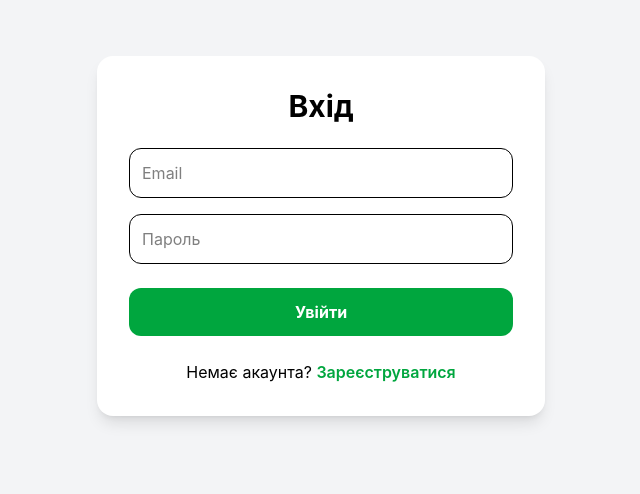
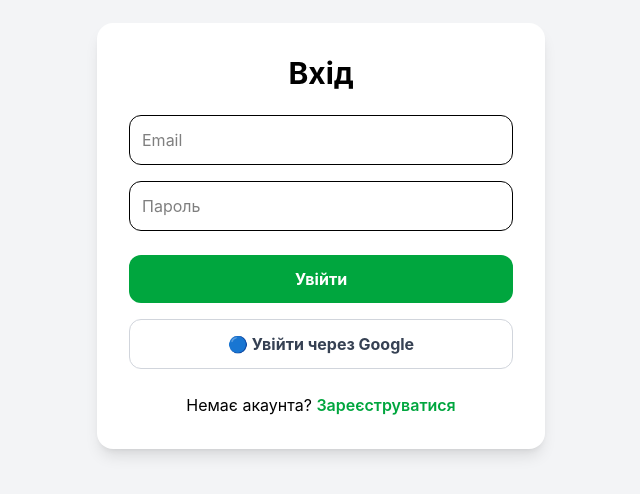
Before and after one commit to kyrylolsh/BikeMarket, a React (Vite) app: page /login in a window 1280 px wide. Shown: the part 164-658 px from the top of the page, without its empty margins (319-959 px from the left). Built offline with nearby package versions, Linux system fonts and the light colour scheme; no server answers.

Commit message:
Upgrade project

```diff
--- a/src/pages/Home.tsx
+++ b/src/pages/Home.tsx
@@ -1,11 +1,7 @@
 import { Link } from "react-router-dom";
-
 import ProductCard from "../components/ProductCard/ProductCard";
-import CategoryCard from "../components/CategoryCard/CategoryCard";
-
 import { useProducts } from "../hooks/useProducts";
 import Loader from "../components/Loader/Loader";
-import { categories } from "../data/categories";
 
 export default function Home() {
     const { products, loading } = useProducts();
@@ -26,7 +22,7 @@ export default function Home() {
         </h1>
 
         <p className="mt-6 max-w-2xl text-xl">
-          Найкращий магазин велосипедів в Україні.
+          Найкращий маркетплейс велотоварів в Україні.
           MTB, Road, BMX та електровелосипеди.
         </p>
 
@@ -39,34 +35,14 @@ export default function Home() {
 
       </section>
 
-      {/* Categories */}
 
-      <section className="mt-20">
-
-        <h2 className="mb-8 text-4xl font-bold">
-          Категорії
-        </h2>
-
-        <div className="grid gap-6 md:grid-cols-2 lg:grid-cols-4">
-
-          {categories.map((category) => (
-            <CategoryCard
-              key={category.id}
-              title={category.title}
-              emoji={category.emoji}
-            />
-          ))}
-
-        </div>
-
-      </section>
 
       {/* Products */}
 
       <section className="mt-20">
 
         <h2 className="mb-8 text-4xl font-bold">
-          Популярні велосипеди
+          Популярні оголошення
         </h2>
 
         <div className="grid gap-8 md:grid-cols-2 lg:grid-cols-4">
--- a/src/pages/Login.tsx
+++ b/src/pages/Login.tsx
@@ -23,6 +23,18 @@ export default function Login() {
       navigate("/");
     } catch {
       toast.error("Неправильний email або пароль");
+    }
+  }
+
+  async function handleGoogleLogin() {
+    try {
+      await authService.loginWithGoogle();
+
+      toast.success("Вхід через Google успішний!");
+
+      navigate("/");
+    } catch {
+      toast.error("Не вдалося увійти через Google");
     }
   }
 
@@ -60,6 +72,14 @@ export default function Login() {
           Увійти
         </button>
 
+        <button
+          type="button"
+          onClick={handleGoogleLogin}
+          className="mt-4 w-full rounded-xl border border-gray-300 bg-white py-3 font-bold text-gray-700 transition hover:bg-gray-100"
+        >
+          🔵 Увійти через Google
+        </button>
+
         <p className="mt-6 text-center">
           Немає акаунта?{" "}
           <Link
--- a/src/services/authService.ts
+++ b/src/services/authService.ts
@@ -2,9 +2,13 @@ import {
   createUserWithEmailAndPassword,
   signInWithEmailAndPassword,
   signOut,
+  GoogleAuthProvider,
+  signInWithPopup,
 } from "firebase/auth";
 
 import { auth } from "../firebase";
+
+const googleProvider = new GoogleAuthProvider();
 
 export const authService = {
   register(email: string, password: string) {
@@ -23,6 +27,10 @@ export const authService = {
     );
   },
 
+  loginWithGoogle() {
+    return signInWithPopup(auth, googleProvider);
+  },
+
   logout() {
     return signOut(auth);
   },
```
